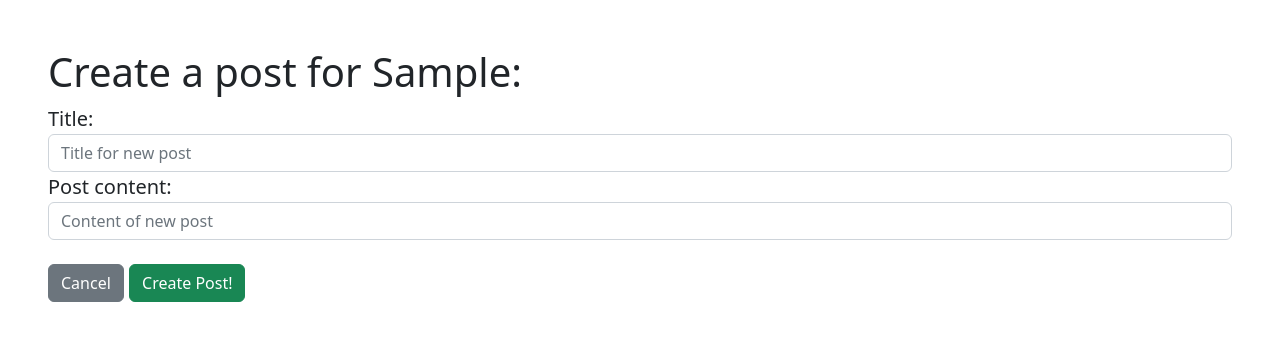
After one commit to jeschoy/flask-blogly, a Flask app: page /users/1/new-post in a window 1280 px wide. The commit adds this page. Shown: the top 349 px of the page. Run offline with Flask 3, Linux system fonts and the light colour scheme; tables that the repository leaves empty hold one stand-in row (values such as "Sample post").

Commit message:
completed routes for new posts, post forms, and user posts

```diff
--- a/app.py
+++ b/app.py
@@ -2,7 +2,7 @@
 
 from flask import Flask, render_template, redirect, request
 from flask_debugtoolbar import DebugToolbarExtension
-from models import db, connect_db, User
+from models import db, connect_db, User, Posts
 
 app = Flask(__name__)
 
@@ -80,3 +80,13 @@ def delete_user(user_id):
   db.session.delete(user)
   db.session.commit()
   return redirect('/users')
+
+@app.route('/users/<int:user_id>/new-post')
+def new_post(user_id):
+  user = User.query.get_or_404(user_id)
+  return render_template('posts/new-post.html', user=user)
+
+@app.route('/posts/<int:post_id>')
+def post_page(post_id):
+  post = Posts.query.get_or_404(post_id)
+  return render_template('/posts/post_content.html', post=post)
--- /dev/null
+++ b/templates/posts/new-post.html
@@ -0,0 +1,30 @@
+{% extends 'base.html' %} {% block title %}Create a post{% endblock %} {% block
+content %}
+<form class="form-group form-control-lg p-5" method="POST">
+  <h1>Create a post for {{ user.first_name }}:</h1>
+  <div>
+    <label for="post_title">Title:</label>
+    <input
+      type="text"
+      name="post_title"
+      id="post_title"
+      placeholder="Title for new post"
+      class="form-control"
+    />
+  </div>
+  <div>
+    <label for="post-content">Post content:</label>
+    <input
+      type="text"
+      name="post_content"
+      id="post_content"
+      placeholder="Content of new post"
+      class="form-control input-lg"
+    />
+  </div>
+  <div class="mt-4">
+    <a class="btn btn-secondary" href="/users">Cancel</a>
+    <button class="btn btn-success" type="submit">Create Post!</button>
+  </div>
+</form>
+{% endblock %}
```
Also changed, not shown: models.py (+15 -2 lines), seed.py (+10 -1 lines), templates/posts/post_content.html (added, +33 -0 lines), templates/users/details.html (+9 -0 lines).
